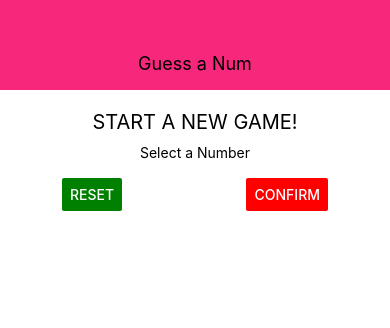
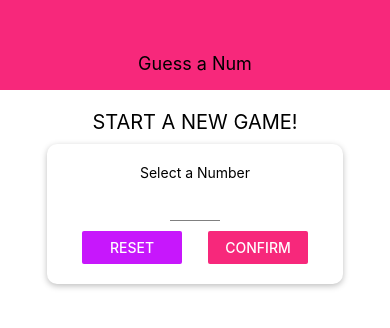
Before and after one commit to stall84/ReactNative_Guess_a_Num, a React Native app: screen / in a window 390 px wide. Shown: the top 328 px of the page. Built offline with nearby package versions, Linux system fonts and the light colour scheme.

Commit message:
ADDED: Custom Card, Input, and NumberContainer components, Validation of user input, state to store and display number to user.

```diff
--- /dev/null
+++ b/components/Card.js
@@ -0,0 +1,27 @@
+import React from 'react'
+import { StyleSheet, View } from 'react-native'
+
+const Card = props => {
+    return (
+        <View style={{...styles.card, ...props.style}}>
+            {props.children}
+        </View>
+    )
+}
+
+
+
+const styles = StyleSheet.create({
+    card: {
+        shadowColor: 'black',
+        shadowOffset: { width: 0, height: 2 },
+        shadowRadius: 6,
+        shadowOpacity: 0.26,
+        elevation: 5,
+        backgroundColor: 'white',
+        padding: 20,
+        borderRadius: 10,
+    },
+});
+
+export default Card
--- a/components/Header.js
+++ b/components/Header.js
@@ -1,7 +1,7 @@
 import React from 'react';
 import { View, Text, StyleSheet } from 'react-native';
 
-
+import Colors from '../constants/colors';
 
 const Header = props => {
 
@@ -18,7 +18,7 @@
         width: '100%',
         height: 90,
         paddingTop: 36,
-        backgroundColor: '#f7287b',
+        backgroundColor: Colors.primary,
         alignItems: 'center',
         justifyContent: 'center',
     },
--- /dev/null
+++ b/components/Input.js
@@ -0,0 +1,21 @@
+import React from 'react'
+import { StyleSheet, Text, TextInput} from 'react-native'
+
+const Input = props => {
+    return (
+        <TextInput {...props} style={{...styles.input, ...props.style}} />
+    )
+};
+
+
+
+const styles = StyleSheet.create({
+    input: {
+        height: 30,
+        borderBottomColor: 'grey',
+        borderBottomWidth: 1,
+        marginVertical: 10,
+    }
+})
+
+export default Input
--- /dev/null
+++ b/components/NumberContainer.js
@@ -0,0 +1,32 @@
+import React from 'react'
+import { StyleSheet, Text, View } from 'react-native'
+
+import Colors from '../constants/colors';
+
+const NumberContainer = props => {
+    return (
+        <View style={styles.container}>
+            <Text style={styles.number}>{props.children}</Text>
+        </View>
+    )
+}
+
+
+
+const styles = StyleSheet.create({
+    container: {
+        borderWidth: 2,
+        borderColor: Colors.accent,
+        padding: 10,
+        borderRadius: 10,
+        marginVertical: 10,
+        alignItems: 'center',
+        justifyContent: 'center',
+    },
+    number: {
+        color: Colors.accent,
+        fontSize: 22,
+    }
+})
+
+export default NumberContainer;
--- /dev/null
+++ b/constants/colors.js
@@ -0,0 +1,4 @@
+export default {
+    primary: '#F7287B',
+    accent: '#C717FC',
+};
--- a/screens/StartGameScreen.js
+++ b/screens/StartGameScreen.js
@@ -1,20 +1,84 @@
-import React from 'react';
-import { StyleSheet, Text, View, TextInput, Button } from 'react-native';
+import React, { useState } from 'react';
+import { StyleSheet,
+         Text,
+         View,
+         Button,
+         TouchableWithoutFeedback,
+         Keyboard,
+         Alert } from 'react-native';
+
+import Colors from '../constants/colors';
+import Card from '../components/Card';
+import NumberContainer from '../components/NumberContainer';
+import Input from '../components/Input';
 
 const StartGameScreen = props => {
 
+    const [enteredValue, setEnteredValue] = useState('');
+    const [confirmed, setConfirmed] = useState(false);
+    const [selectedNumber, setSelectedNumber] = useState();
+
+    const numberInputHandler = inputText => {
+        setEnteredValue(inputText.replace(/[^0-9]/g, ''));
+    };
+
+    const resetInputHandler = () => {
+        setEnteredValue('');
+        setConfirmed(false);
+    }
+
+    const confirmInputHandler = () => {
+        const chosenNumber = parseInt(enteredValue);
+        if (isNaN(chosenNumber) || chosenNumber <= 0 || chosenNumber > 99) {
+            Alert.alert('Invalid Number!',
+                        'Number has to be a number between 1 and 99',
+                        [{text: 'Okay', style: 'destructive',
+                        onPress: resetInputHandler }]
+            );
+            return;
+        };
+        setConfirmed(true);
+        setSelectedNumber(parseInt(enteredValue));
+        setEnteredValue('');
+        Keyboard.dismiss();
+    }
+
+    let confirmedOutput;
+
+    if (confirmed) {
+        confirmedOutput =
+        <Card style={styles.confirmContainer}>
+            <Text>You Selected</Text>
+            <NumberContainer>{selectedNumber}</NumberContainer>
+            <Button title="START GAME!"/>
+        </Card>
+    }
+
     return (
-        <View style={styles.screen}>
-            <Text style={styles.title}>START A NEW GAME!</Text>
-            <View style={styles.inputContainer}>
-                <Text>Select a Number</Text>
-                    <TextInput />
-                <View style={styles.buttonContainer}>
-                    <Button title="Reset" color="green" onPress={() => {}} />
-                    <Button title="Confirm" color="red" onPress={() => {}} />
-                </View>
+        <TouchableWithoutFeedback onPress={() => {
+            Keyboard.dismiss();
+        }}>
+            <View style={styles.screen}>
+                <Text style={styles.title}>START A NEW GAME!</Text>
+                <Card style={styles.inputContainer}>
+                    <Text>Select a Number</Text>
+                        <Input style={styles.input}
+                            blurOnSubmit autoCapitalize="none"
+                            autoCorrect={false}
+                            keyboardType="number-pad"
+                            maxLength={2}
+                            value={enteredValue}
+                            onChangeText={numberInputHandler} />
+                    <View style={styles.buttonContainer}>
+                        <View style={styles.button}><Button title="Reset" color={Colors.accent} onPress={resetInputHandler} /></View>
+                        <View style={styles.button}><Button title="Confirm" color={Colors.primary} onPress={confirmInputHandler} /></View>
+                    </View>
+                </Card>
+
+                    {confirmedOutput}
+
             </View>
-        </View>
+        </TouchableWithoutFeedback>
     );
 };
 
@@ -27,19 +91,31 @@
     title: {
         fontSize: 20,
         marginVertical: 10,
-
     },
     inputContainer: {
         width: 300,
         maxWidth: '80%',
         alignItems: 'center',
-
+    },
+    confirmContainer: {
+        marginTop: 20,
+        alignItems: 'center',
+    },
+    confirmText: {
+        fontSize: 20,
+    },
+    input: {
+        width: 50,
+        textAlign: 'center',
     },
     buttonContainer: {
         width: '100%',
         paddingHorizontal: 15,
         flexDirection: 'row',
         justifyContent: 'space-between',
+    },
+    button: {
+        width: 100,
     }
 });
 
```
